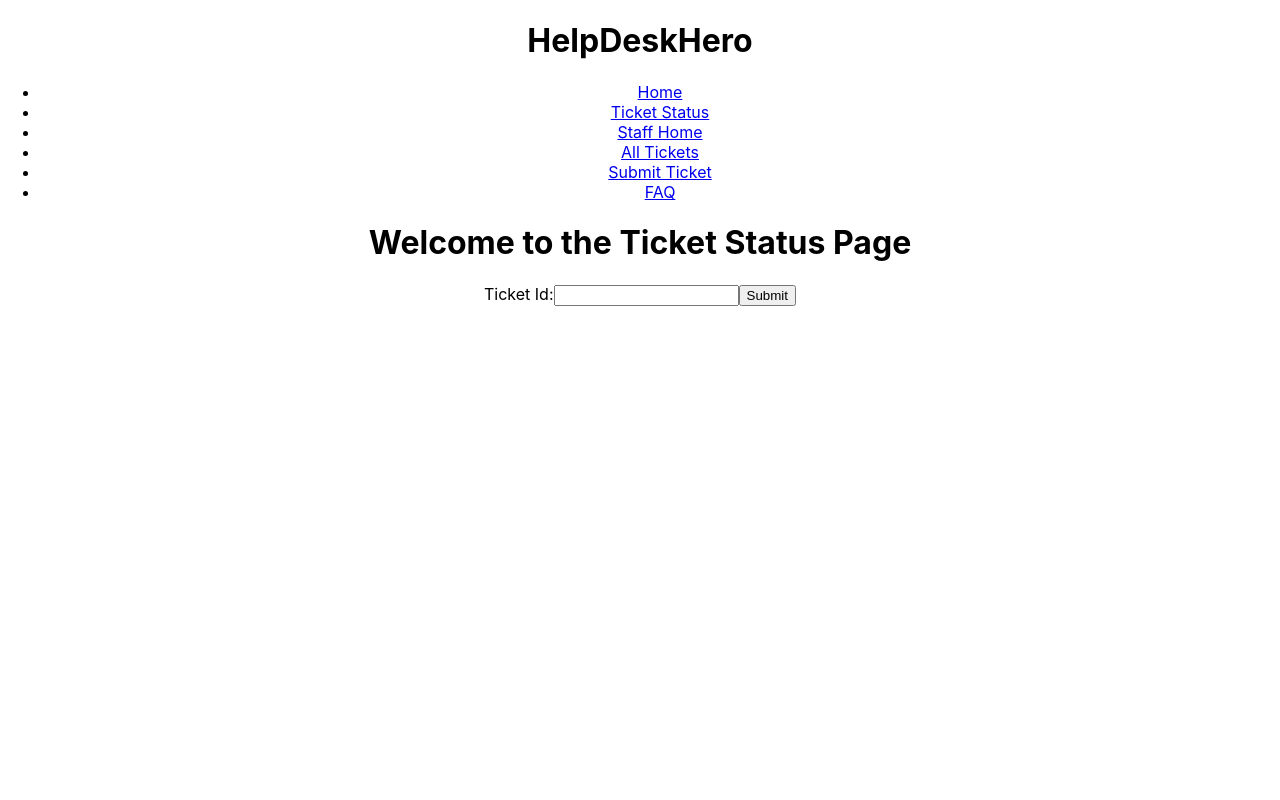
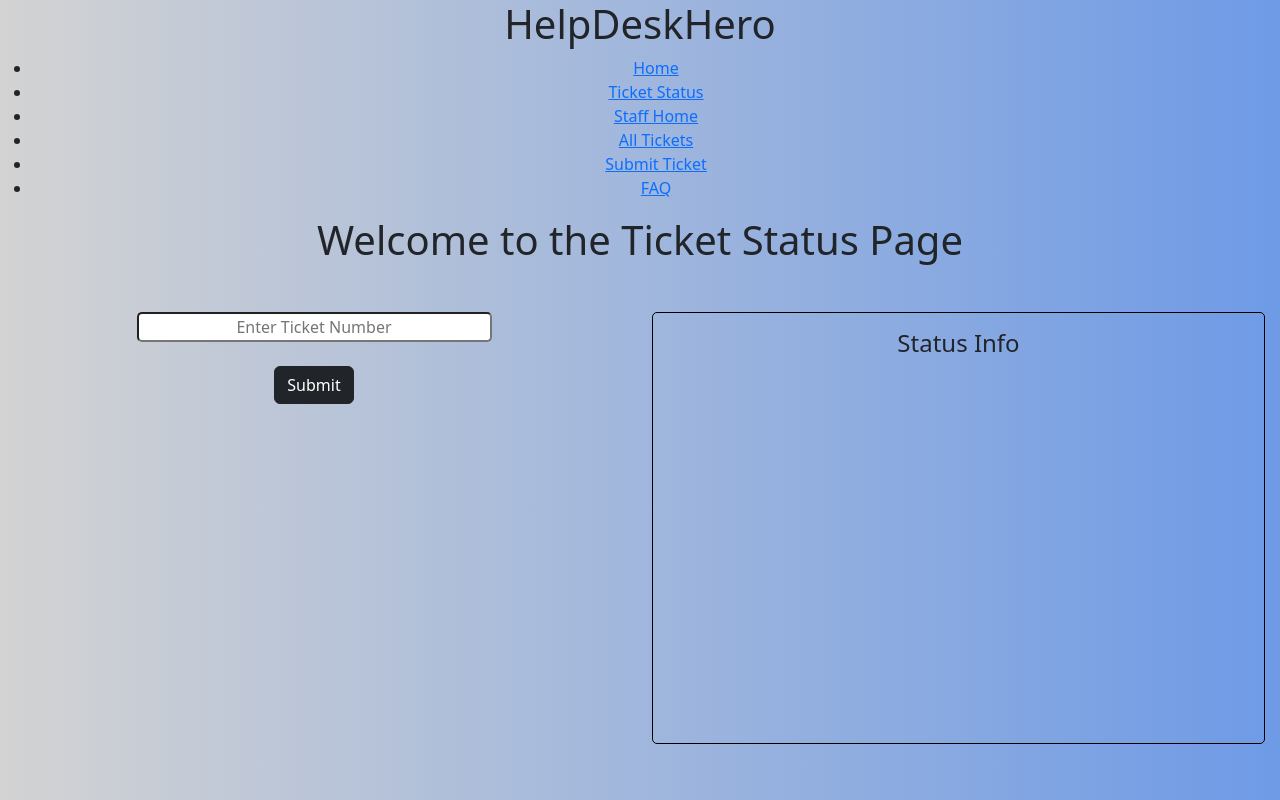
Before and after one commit to fudpucker1/sdi-project3, a React (Create React App) app in the folder helpdeskhero/: page /ticket-status in a window 1280 px wide. Shown: the top 800 px of the page. Built offline with nearby package versions, Linux system fonts and the light colour scheme.

Commit message:
added styling

```diff
--- a/helpdeskhero/package.json
+++ b/helpdeskhero/package.json
@@ -6,6 +6,7 @@
     "@testing-library/jest-dom": "^5.17.0",
     "@testing-library/react": "^13.4.0",
     "@testing-library/user-event": "^13.5.0",
+    "bootstrap": "^5.3.3",
     "react": "^18.2.0",
     "react-dom": "^18.2.0",
     "react-router-dom": "^6.22.3",
--- a/helpdeskhero/src/App.css
+++ b/helpdeskhero/src/App.css
@@ -1,5 +1,6 @@
 .App {
   text-align: center;
+  background-image: linear-gradient(to right, lightgray, rgb(110, 154, 230));
 }
 
 .App-logo {
--- a/helpdeskhero/src/App.js
+++ b/helpdeskhero/src/App.js
@@ -9,11 +9,13 @@
 import PostSubmission from './Pages/PostSubmission';
 import TicketInfo from './Pages/TicketInfo';
 import FAQ from './Pages/FAQ';
+import 'bootstrap/dist/css/bootstrap.css';
 
 function App() {
   return (
     <div className="App">
-      <h1>HelpDeskHero</h1>
+      <h1 className='text-center '>HelpDeskHero</h1>
+
 
       <nav>
         <ul>
--- a/helpdeskhero/src/Pages/Home.js
+++ b/helpdeskhero/src/Pages/Home.js
@@ -1,16 +1,23 @@
 import React from 'react';
 import { useNavigate } from 'react-router-dom';
+import 'bootstrap/dist/css/bootstrap.css';
 
 function Home() {
   const navigate = useNavigate();
 
   return (
-    <div>
-      <h1>Welcome to the Home Page</h1>
-      <button onClick={() => navigate('/submit-ticket')}>Submit a Ticket</button>
-      <button onClick={() => navigate('/ticket-status')}>Ticket Status</button>
-      <button onClick={() => navigate('/faq')}>FAQs</button>
-    </div>
+    <>
+    <button className="btn-lg btn btn-dark float-end" style={{ marginRight: 10}}>Log In</button>
+<br/>
+    <div style={{paddingBottom: '50%', marginTop: 20}}>
+      <button className="btn-lg btn btn-dark mt-5" style={{marginRight: '10%', marginLeft: '10%', padding: 20}} onClick={() => navigate('/submit-ticket')}>Submit a Ticket</button>
+      <button className="btn-lg btn btn-dark mt-5" style={{padding: 20}} onClick={() => navigate('/ticket-status')}>Ticket Status</button>
+      <br/>
+      <button className="btn-lg btn btn-dark mt-5" style={{ padding: 20 }} onClick={() => navigate('/faq')}>FAQs</button>
+
+
+      </div>
+      </>
   );
 }
 
--- a/helpdeskhero/src/Pages/TicketStatus.js
+++ b/helpdeskhero/src/Pages/TicketStatus.js
@@ -1,5 +1,6 @@
 import React, { useState } from 'react';
 import { useNavigate } from 'react-router-dom';
+import 'bootstrap/dist/css/bootstrap.css';
 
 function TicketStatus() {
   const navigate = useNavigate();
@@ -16,15 +17,26 @@
 
 
   return (
-    <div>
+    <div style={{paddingBottom: '50%'}}>
       <h1>Welcome to the Ticket Status Page</h1>
+      <div className='row mt-5'>
+        <div className="col-6">
       <form onSubmit={() => handleSubmit()}>
         <label>
-          Ticket Id:
-          <input type="text" value={ticketId} onChange={(e) => setTicketId(e.target.value)} />
+
+          <input type="text" placeholder="Enter Ticket Number" style={{paddingLeft: 60, paddingRight: 60, borderRadius: 5, textAlign: 'center'}} value={ticketId} onChange={(e) => setTicketId(e.target.value)} />
         </label>
-        <button type="submit">Submit</button>
-      </form>
+        <br/>
+        <button type="submit" className='btn btn-dark mt-4'>Submit</button>
+        </form>
+        </div>
+
+      <div className='col-6'>
+          <div className='status-info' style={{border: '1px solid black', borderRadius: 5, paddingBottom: '60%', marginRight: 15}}>
+            <h4 className='mt-3'>Status Info</h4>
+        </div>
+        </div>
+        </div>
     </div>
   );
 }
```
Also changed, not shown: 1 other file (tests, documents, lock files or other folders).
